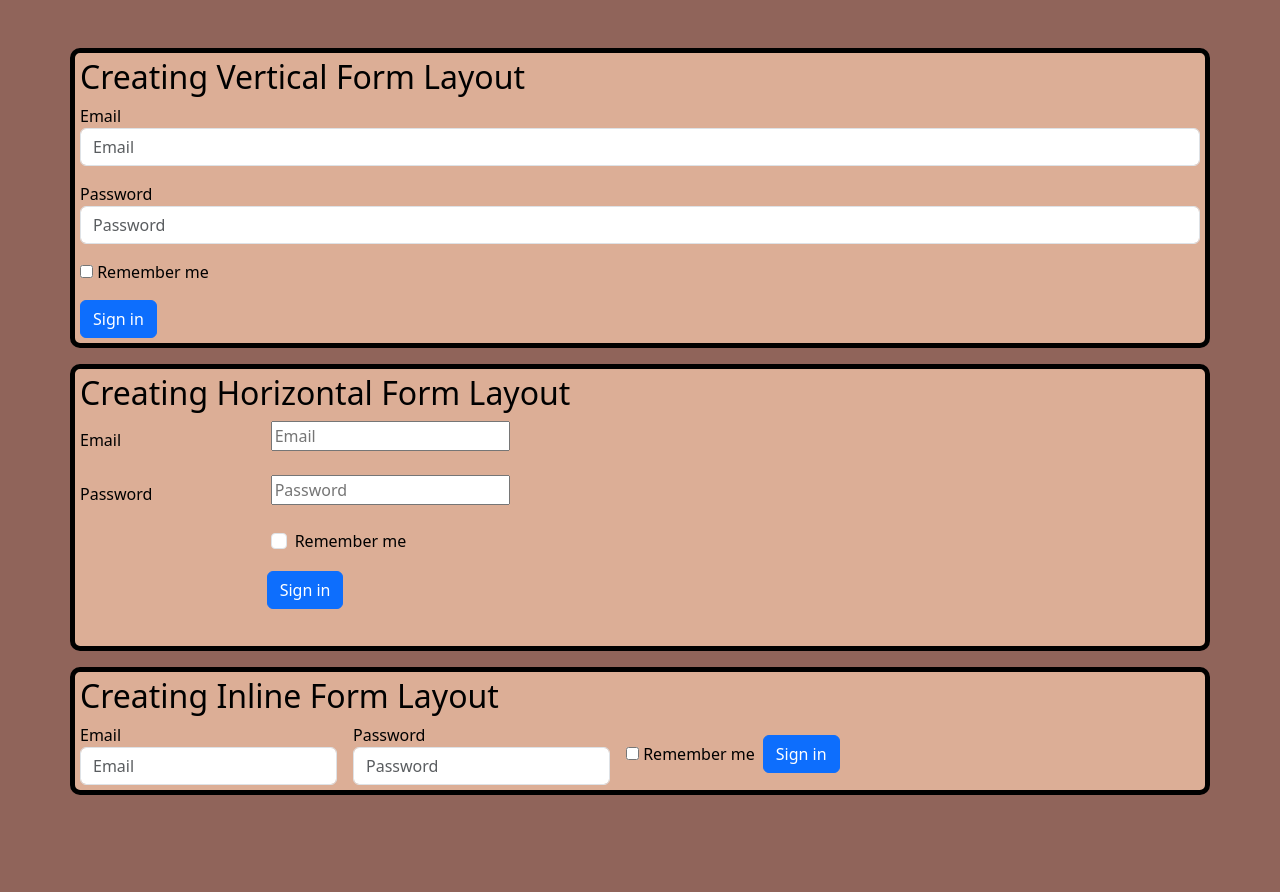
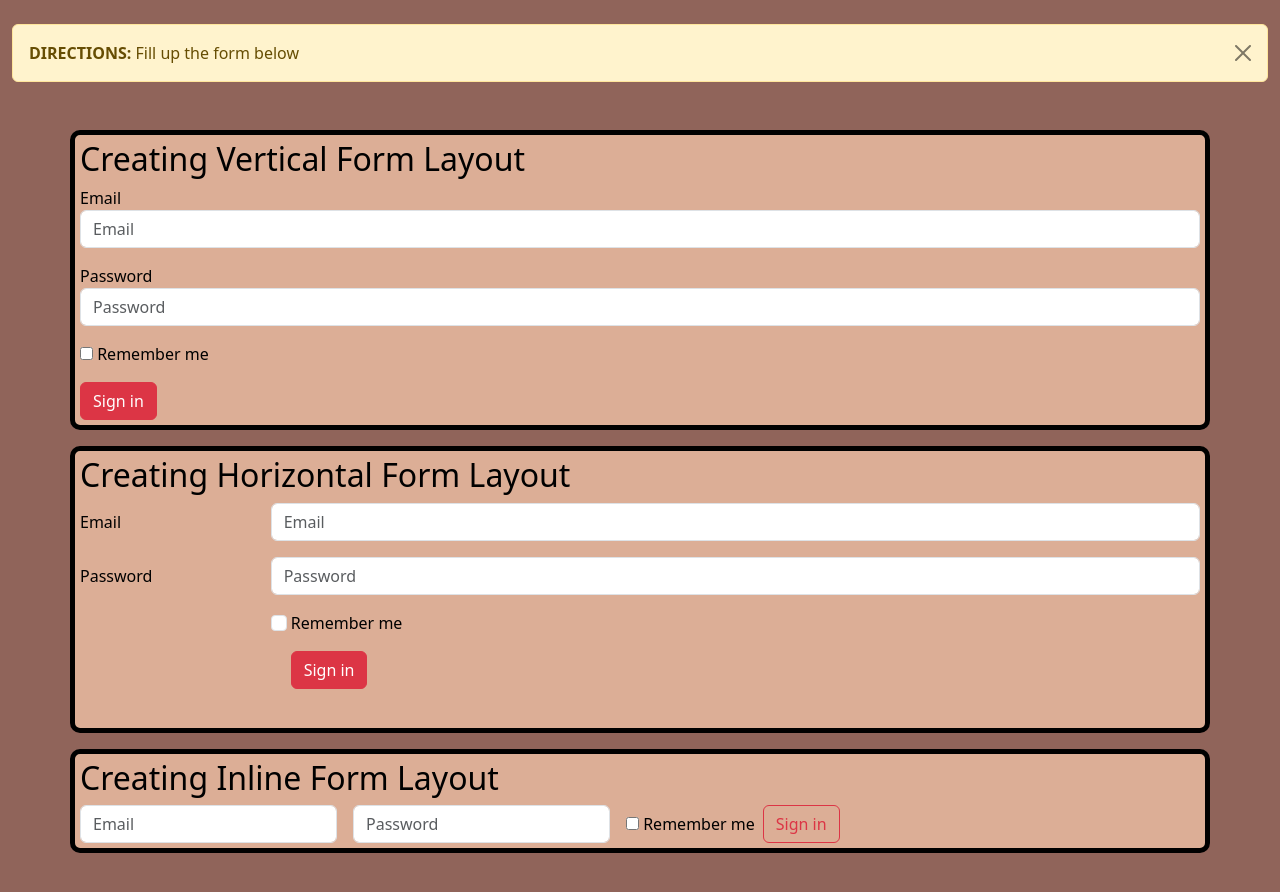
Before and after one commit to AEnriquez-9-Topaz/Ex4-AlejandroEnriquez, a plain HTML site: page index.html in a window 1280 px wide. Shown: the top 892 px of the page. Before the commit the page ends 819 px from the top, so only its background shows below. Drawn offline with nearby package versions, Linux system fonts and the light colour scheme; a web font is replaced by a local one.

Commit message:
Update index.html

```diff
--- a/index.html
+++ b/index.html
@@ -14,8 +14,21 @@
 	<!-- Add style -->
 	<link rel="stylesheet" type="text/css" href="style.css">
 
+	<link rel="preconnect" href="https://fonts.googleapis.com">
+	<link rel="preconnect" href="https://fonts.gstatic.com" crossorigin>
+	<link href="https://fonts.googleapis.com/css2?family=Courier+Prime:ital,wght@0,400;0,700;1,400;1,700&family=Lora:ital,wght@0,400..700;1,400..700&family=Playfair+Display:ital,wght@0,400..900;1,400..900&family=Poppins:ital,wght@0,100;0,200;0,300;0,400;0,500;0,600;0,700;0,800;0,900;1,100;1,200;1,300;1,400;1,500;1,600;1,700;1,800;1,900&display=swap" rel="stylesheet">
+
+
 </head>
 <body>
+<br />
+<div class="container-fluid">
+	<div class="alert alert-warning alert-dismissible fade show">
+		<button type="button" class="btn-close" data-bs-dismiss="alert"> </button>
+			<strong> DIRECTIONS: </strong>
+			Fill up the form below
+	</div>
+</div>
 
 <div class="container mt-5">
 	<h2>Creating Vertical Form Layout</h2>
@@ -33,11 +46,11 @@
 
 	    <div class="remember mb-3"> <!--div for checkbox-->
 	        <div >
-	            <input type="checkbox" id="checkRemember">
+	            <input type="checkbox" class="form-check-label" id="checkRemember">
 	            <label for="checkRemember">Remember me</label>
 	        </div>
 	    </div>
-	    <button type="submit" class="btn btn-primary">Sign in</button>
+	    <button type="submit" class="btn btn-danger">Sign in</button>
 	</form>
 </div>
 
@@ -48,21 +61,21 @@
 	    <div class="row email mb-3"> <!--div for email-->
 	        <label for="inputEmail" class="col-sm-2 col-form-label">Email</label>
 	        <div class="col-sm-10">
-	        <input type="email" id="inputEmail" placeholder="Email">
+	        <input type="email" class="form-control" id="inputEmail" placeholder="Email">
 	   		</div>
 	    </div>
 
 	    <div class="row password mb-3" > <!--div for password-->
 	        <label for="inputPassword" class="col-sm-2 col-form-label">Password</label>
 	        	<div class="col-sm-10">
-	        <input type="password" id="inputPassword" placeholder="Password">
+	        <input type="password" id="inputPassword" class="form-control" placeholder="Password">
 	        	</div>
 	    </div>
 
 	    <div > <!--div for checkbox-->
 	        <div class="row remember mb-3">
 	        	<div class="offset-sm-2">
-	        		<div class="form-check col-sm-10">
+	        		<div class="form-check-label col-sm-10">
 	            <input  type="checkbox" class="form-check-input" id="checkRemember">
 	            <label for="checkRemember" class="form-check-label">Remember me</label>
 	            	</div>
@@ -72,7 +85,9 @@
 	    <div class="row mb-3">
 	    	 <div class="row remember mb-3">
 	        	<div class="offset-sm-2">
-	    			<button type="submit" class="btn btn-primary">Sign in</button>
+	        		<div class="form-check col-sm-10">
+	    				<button type="submit" class="btn btn-danger">Sign in</button>
+	    			</div>
 	    		</div>
 	    	</div>
 		</div>
@@ -82,26 +97,28 @@
 <div class="container mt-3">
 	<h2>Creating Inline Form Layout</h2>
 
-	<form class="row row-cols-lg-auto g-3 align-items-center">
-	    <div> <!--div for email-->
-	        <label for="inputEmail">Email</label>
+	<form>
+		<div class="row g-3 align-items-center">
+		    <div class="col-auto"> <!--div for email-->
+		        <label for="inputEmail" class="visually-hidden">Email</label>
 		        <input type="email" class="form-control" id="inputEmail" placeholder="Email">
 		    </div>
 
-	    <div> <!--div for password-->
-	        <label for="inputPassword">Password</label>
+		    <div class="col-auto"> <!--div for password-->
+		        <label class="visually-hidden" for="inputPassword">Password</label>
 		        <input type="password" class="form-control" id="inputPassword" placeholder="Password">
 		    </div>
 
-	    <div > <!--div for checkbox-->
+		    <div class="col-auto"> <!--div for checkbox-->
 		        <div>
-	            <input type="checkbox" id="checkRemember">
+		            <input type="checkbox" class="form-check-label" id="checkRemember">
 		            <label for="checkRemember">Remember me</label>
 		        </div>
 		    </div>
-	    <button type="submit" class="btn btn-primary ">Sign in</button>
+		    <button type="submit" class="btn btn-outline-danger col-auto"> Sign in</button>
+		</div>
 	</form>
 </div>
-<br />
+<br /><br />
 </body>
 </html>
```
Lines whose indentation alone changed are shown as unchanged.
